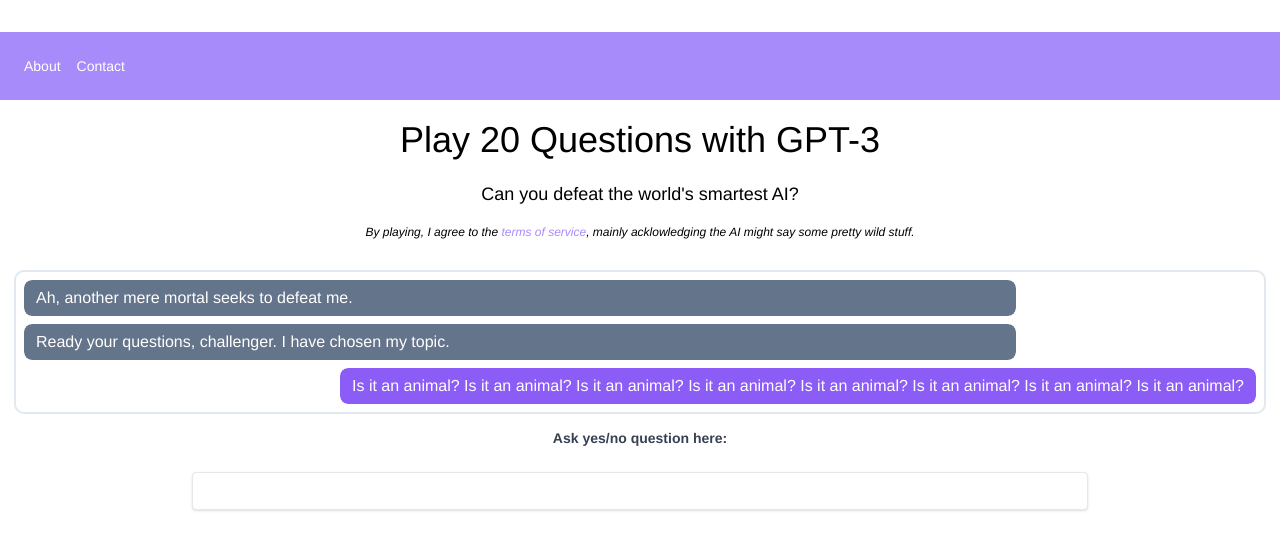
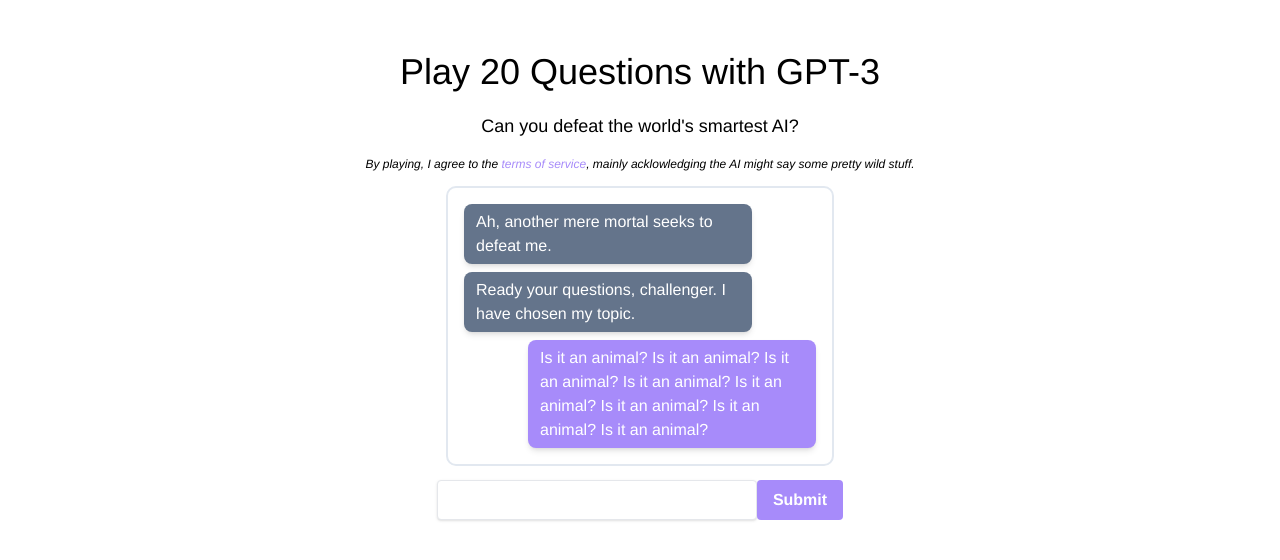
Before and after one commit to nsbradford/20QuestionsWithGPT3, a Next.js app: page / in a window 1280 px wide. Shown: the top 560 px of the page. Built offline with nearby package versions, Linux system fonts and the light colour scheme; a web font is replaced by a local one.

Commit message:
Adding human chats.

```diff
--- a/package.json
+++ b/package.json
@@ -15,9 +15,13 @@
     "@chakra-ui/react": "^2.2.8",
     "@emotion/react": "^11.10.0",
     "@emotion/styled": "^11.10.0",
+    "@fortawesome/fontawesome-svg-core": "^6.2.0",
+    "@fortawesome/free-solid-svg-icons": "^6.2.0",
+    "@fortawesome/react-fontawesome": "^0.2.0",
     "@mui/material": "^5.10.1",
     "@react-pdf-viewer/core": "^3.7.0",
     "@react-pdf-viewer/default-layout": "^3.7.0",
+    "formik": "^2.2.9",
     "framer-motion": "^6.5.1",
     "next": "12.2.5",
     "pdfjs-dist": "^2.15.349",
--- a/pages/index.tsx
+++ b/pages/index.tsx
@@ -3,6 +3,11 @@
 import styles from '../styles/Home.module.scss';
 import react from 'react';
 import React from 'react';
+import { useFormik } from 'formik';
+import { faRotateRight, faArrowUp } from '@fortawesome/free-solid-svg-icons'
+import { FontAwesomeIcon } from '@fortawesome/react-fontawesome'
+
+
 
 export function NavBar() {
   return (
@@ -36,7 +41,9 @@
 
 
 
-export type UseState<S> = [S | undefined, react.Dispatch<react.SetStateAction<S | undefined>>];
+export type UseStateUndefined<S> = [S | undefined, react.Dispatch<react.SetStateAction<S | undefined>>];
+
+export type UseState<S> = [S, react.Dispatch<react.SetStateAction<S>>];
 
 enum MessageType {
   User,
@@ -74,31 +81,106 @@
 
 
 export function Game() {
-  const [messages, setMessages]: UseState<Message[]> = React.useState();
+  const [messages, setMessages] = React.useState(dummyMessages);
+  // const totalMessages = messages.length
+
   // TODO calculate number of valid messages, win condition, etc
   // setMessages(dummyMessages);
 
   const renderedMessages = (
-    dummyMessages.map((message) => {
+    messages.map((message) => {
       const mystyle = message.messageType === MessageType.User ? styles.bubbleright : styles.bubbleleft;
       return <li key={message.index}><div className={mystyle}>{message.content}</div></li>
     })
   );
 
+  const resetMessages = () => {
+    setMessages(dummyMessages);
+  };
+  const reportIssue = () => {
+      alert(`A report has been sent to our engineering team, we'll take a look.`);
+  };
+
+
+  const maxlength = 30;
+
+  const validate = (values: any) => {
+    const errors = {};
+    if (values.humanInput.length > maxlength) {
+      errors.humanInput = `Must be ${maxlength} characters or less.`;
+    }
+    if (values.humanInput.length == 0) {
+      errors.humanInput = "Cannot submit an empty prompt.";
+    }
+    return errors;
+  };
+
+  const formik = useFormik({
+    initialValues: {
+      humanInput: '',
+    },
+    validate,
+    onSubmit: (values, actions) => {
+      console.log(`Received ${values}`);
+      const newMessage: Message = {
+        messageType: MessageType.User,
+        index: messages.length,
+        rawContent: "",
+        content: values.humanInput,
+      };
+      setMessages(messages.concat(newMessage));
+      actions.resetForm()
+    },
+  });
+
+
   return (
-    <div>
-      <div className="m-4 p-1 outline outline-2 outline-slate-200 rounded-lg">
+    <div className="flex flex-col justify-center place-content-center align-center">
+
+      <div className="m-5 sm:m-auto p-3 outline outline-2 outline-slate-200 rounded-lg sm:max-w-[50%] lg:w-96">
         <ul className="flex flex-col">
           {renderedMessages}
         </ul>
       </div>
 
-      <label className="block text-center text-gray-700 text-sm font-bold mb-2">
-        Ask yes/no question here:
-      </label>
-      <div className="flex place-content-center">
-        <input className="max-w-[70%] m-4 shadow appearance-none border rounded w-full py-2 px-3 text-gray-700 leading-tight focus:outline-none focus:shadow-outline" type="text"  />
-      </div>
+      {/* <h2>Hello! so far there are {totalMessages} total messages</h2> */}
+
+      <form onSubmit={formik.handleSubmit} className="m-4 flex place-content-center">
+        {/* <label htmlFor="email">Email Address</label> */}
+        {/* <label htmlFor="humanInput" className="block text-center text-gray-700 text-sm font-bold mb-2">
+          Ask yes/no question here:
+        </label> */}
+        <input
+          // max-w-[70%]
+          autocomplete="off" // https://gist.github.com/niksumeiko/360164708c3b326bd1c8
+          className="w-full max-w-xs shadow appearance-none border rounded  py-2 px-3 text-gray-700 leading-tight focus:outline-none focus:shadow-outline"
+          id="humanInput"
+          name="humanInput"
+          // type="email"
+          onChange={formik.handleChange}
+          value={formik.values.humanInput}
+          minlength="1"
+          maxlength={maxlength}
+          // disabled={formik.isSubmitting}
+          // autoFocus
+        />
+
+        <button type="submit"
+          disabled={!formik.isValid}
+          className="bg-violet-400 hover:bg-violet-600 text-white font-bold py-2 px-4 rounded focus:outline-none focus:shadow-outline disabled:bg-slate-200">
+          Submit</button>
+          {/* <FontAwesomeIcon icon={faArrowUp}/> */}
+
+        {/* <div className="block">{formik.errors.humanInput}</div> */}
+
+      </form>
+
+      {/* <button onClick={resetMessages} className="bg-slate-500 hover:bg-violet-600 text-white font-bold py-2 px-4 rounded focus:outline-none focus:shadow-outline">
+        <FontAwesomeIcon icon={faRotateRight} className="fa-fw"/>
+        Reset</button> */}
+
+      {/* <button onClick={reportIssue} className="bg-red-500 hover:bg-violet-600 text-white font-bold py-2 px-4 rounded focus:outline-none focus:shadow-outline">Report issue</button> */}
+
     </div>
   );
 }
@@ -119,7 +201,7 @@
         <meta name="theme-color" content="#ffffff" />
       </Head>
 
-      <NavBar />
+      {/* <NavBar /> */}
 
       <main className={styles.main}>
         <div className="">
--- a/styles/Home.module.scss
+++ b/styles/Home.module.scss
@@ -21,7 +21,7 @@
 }
 
 .bubble {
-  @apply m-1 p-1.5 pl-3 pr-3 outline text-white rounded-lg max-w-[80%];
+  @apply m-1 p-1.5 pl-3 pr-3 text-white rounded-lg max-w-[80%] shadow-md;
   // outline-5
 }
 
@@ -32,7 +32,7 @@
 
 .bubbleright {
   @extend .bubble;
-  @apply bg-violet-500 float-right;
+  @apply bg-violet-400 float-right;
 }
 
 // .container {
```
Also changed, not shown: 1 other file (tests, documents, lock files or other folders).
